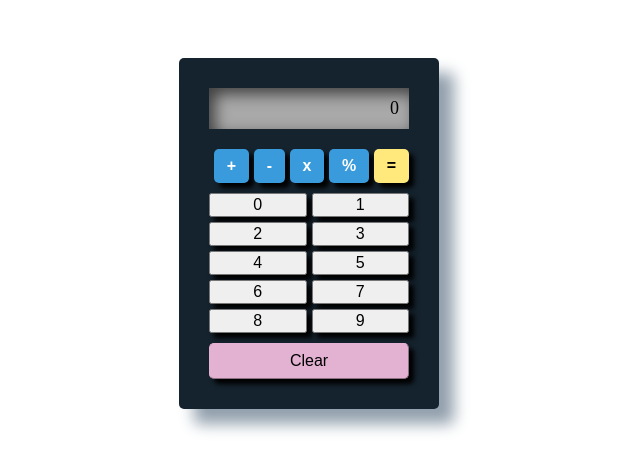
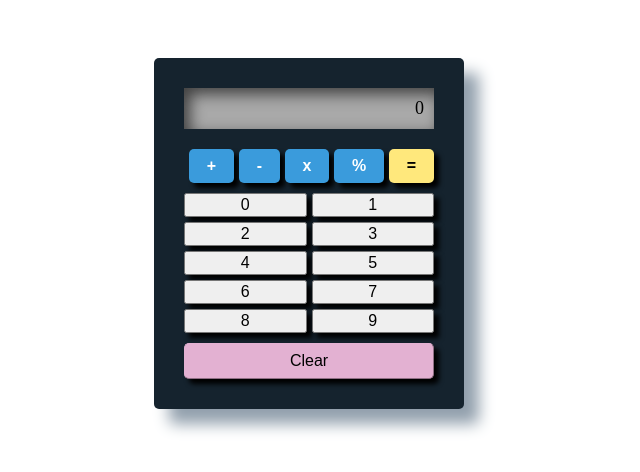
Before and after one commit to Polivaresc/calculator-top, a plain HTML site: page index.html in a window 1280 px wide. Shown: the whole page, without its empty margins (331-971 px from the left). Drawn offline with Linux system fonts and the light colour scheme.

Commit message:
= fixed + styles

```diff
--- a/scripts.js
+++ b/scripts.js
@@ -64,7 +64,9 @@ Array.from(opButtons.querySelectorAll('button')).map(opButton => {
                 newOperator('divide')
                 break
             case document.querySelector('#eq-btn'):
-                inputArray = [operate(inputArray[1], parseInt(inputArray[0]), parseInt(inputArray[2]))]
+                if (inputArray.length > 2) {
+                    inputArray = [operate(inputArray[1], parseInt(inputArray[0]), parseInt(inputArray[2]))]
+                }
                 break
         }
         updateScreen()
--- a/styles.css
+++ b/styles.css
@@ -9,6 +9,7 @@ body {
     box-shadow: 15px 15px 15px #92a0ad;
     padding: 30px;
     margin-top: 50px;
+    min-width: 250px;
 }
 
 #operators {
@@ -72,7 +73,7 @@ button:hover {
     border-width: 1px;
     border-color: #E3B1D2;
     border-radius: 5px;
-    width: 200px;
+    width: 100%;
     padding: 8px 10px;
 }
 
```
